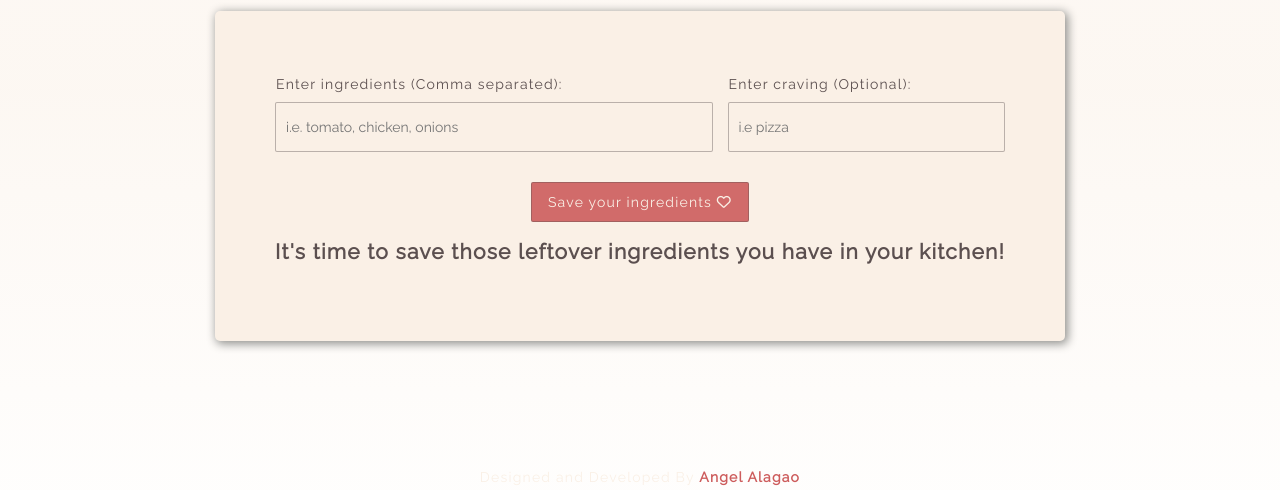
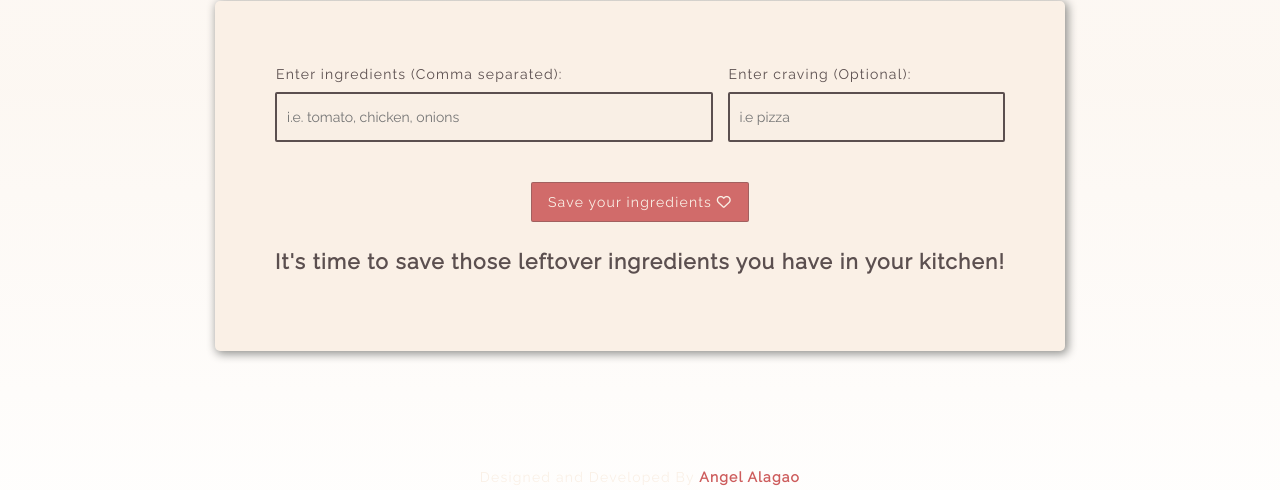
Before and after one commit to angelalagao/Cravings-for-Savings, a website: page index.html in a window 1280 px wide. Shown: the part 310-800 px from the top of the page. Drawn offline with nearby package versions, Linux system fonts and the light colour scheme; files that its build step writes are made by us from their sources.

Commit message:
form stuff

```diff
--- a/dev/styles/partials/_form.scss
+++ b/dev/styles/partials/_form.scss
@@ -7,7 +7,7 @@
 
 	input {
 		background: rgba($backgroundColor, 0.9);
-		border: 1px solid rgba($secondaryGrey, 0.4);
+		border: 2px solid $secondaryGrey;
 		border-radius: 2px;
 		outline-color: $primaryRed;
 		color: $secondaryGrey;
@@ -21,7 +21,7 @@
 	button {
 		width: 30%;
 		min-height: 40px;
-		margin: auto;
+		margin: 10px auto;
 	}
 }
 
```
